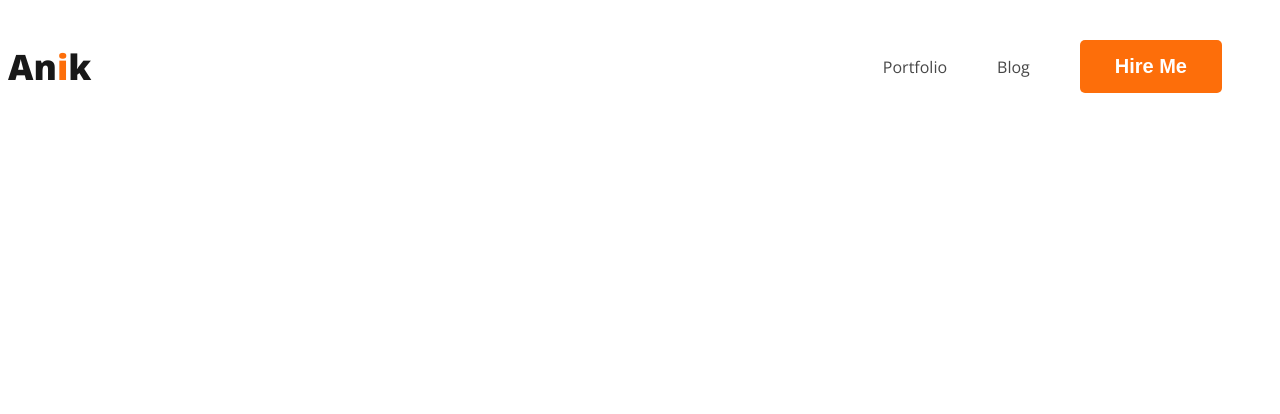
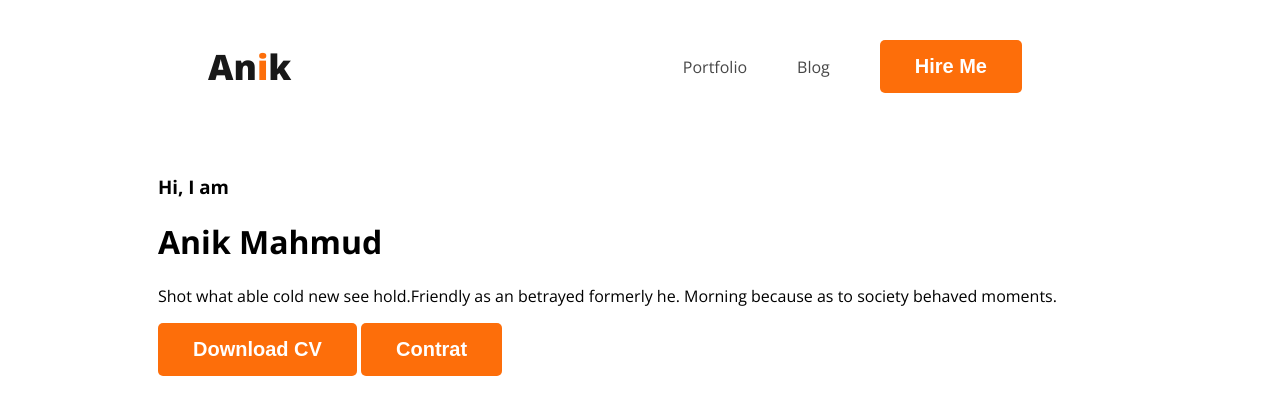
Before and after one commit to anikr007/My-Portfolio, a plain HTML site: page index.html in a window 1280 px wide. Drawn offline with nearby package versions, Linux system fonts and the light colour scheme.

```diff
--- a/index.html
+++ b/index.html
@@ -19,6 +19,16 @@
                 <li><button class="btn-primary">Hire Me</button></li>
             </ul>
         </nav>
+        <div class="banner">
+            <div>
+                <h3 class="banner-greeting">Hi, I  am</h3>
+                <h1 class="banner-title">Anik Mahmud</h1>
+                <p>Shot what able cold new see hold.Friendly as an betrayed formerly he.
+                    Morning because as to society behaved moments.</p>
+                    <button class="btn-primary">Download CV </button>
+                    <button class="btn-primary">Contrat</button>
+            </div>
+        </div>
     </header>
     <main>
 
--- a/styles/portfolio.css
+++ b/styles/portfolio.css
@@ -20,6 +20,7 @@ nav{
     display: flex;
     justify-content: space-between;
     align-items:center;
+    margin: 0 200px;
 
 }
 .nav-title{
@@ -40,3 +41,12 @@ nav a{
     text-decoration: none;
     color: #474747;
 }
+
+/* header relared tag */
+.header{
+    background-color: #FFF8F3;
+}
+
+.banner{
+    padding: 30px 30px 30px 150px;
+}
```
Also changed, not shown: 1 other file.
